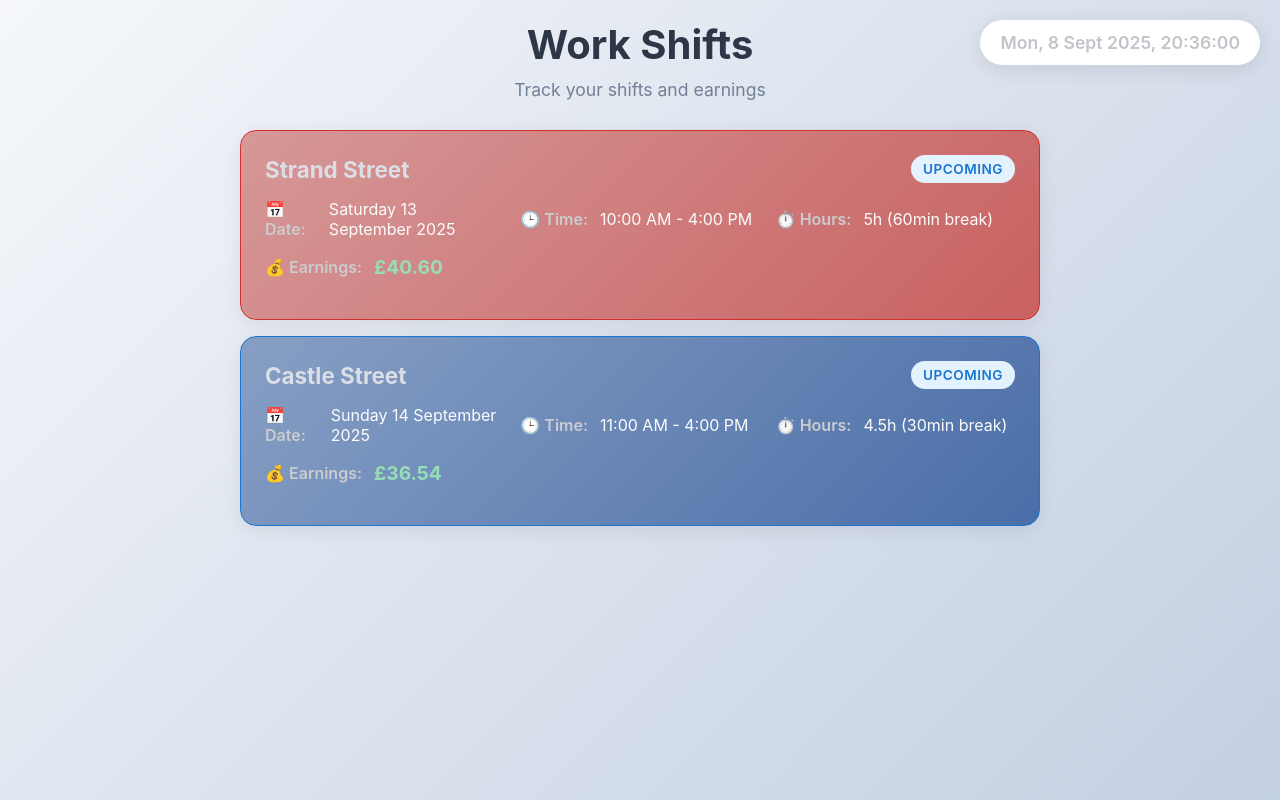
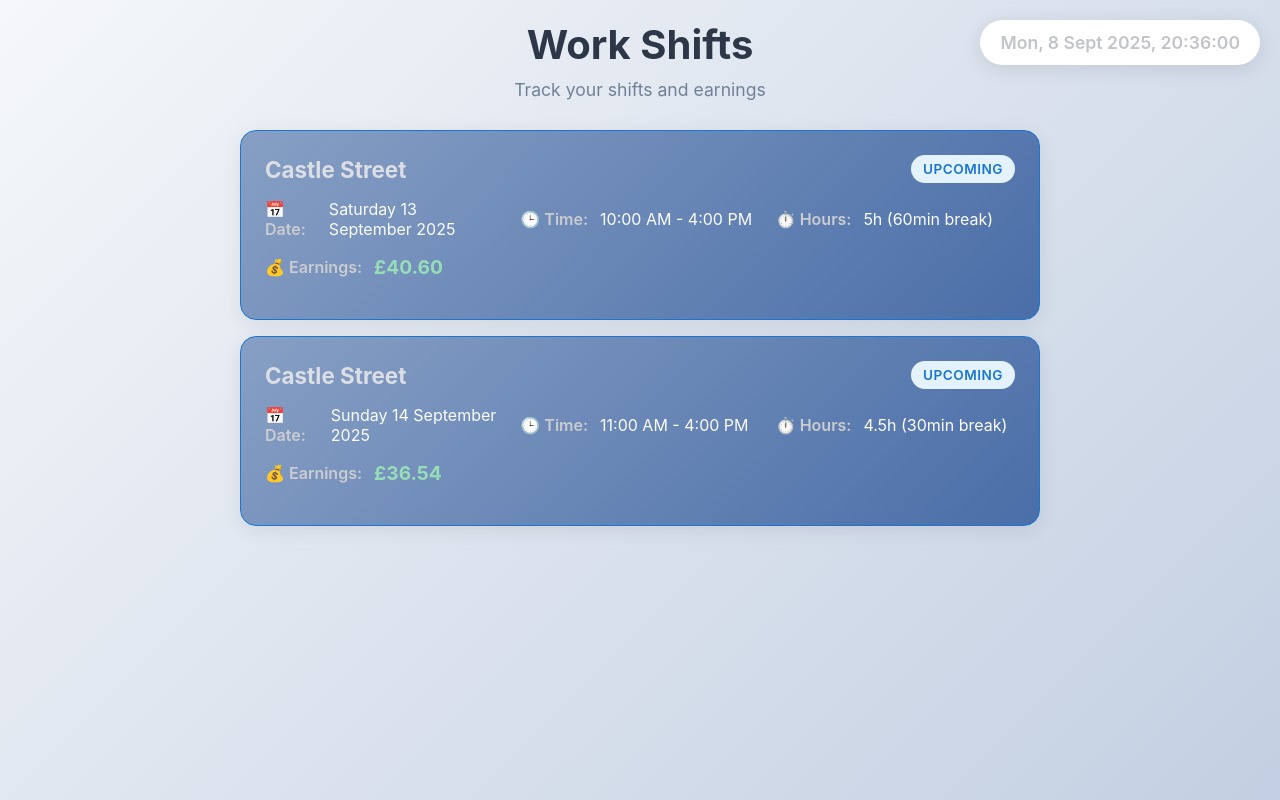
Before and after one commit to GooseMilk84/workshec, a plain HTML site: page index.html in a window 1280 px wide. Drawn offline with Linux system fonts and the light colour scheme.

Commit message:
Update index.html

```diff
--- a/index.html
+++ b/index.html
@@ -242,7 +242,7 @@
     // Shift data - edit this array to add/modify shifts
     const shifts = [
         {
-            shop: "Strand Street",
+            shop: "Castle Street",
             date: "2025-09-13",
             startTime: "10:00",
             endTime: "16:00"
```
